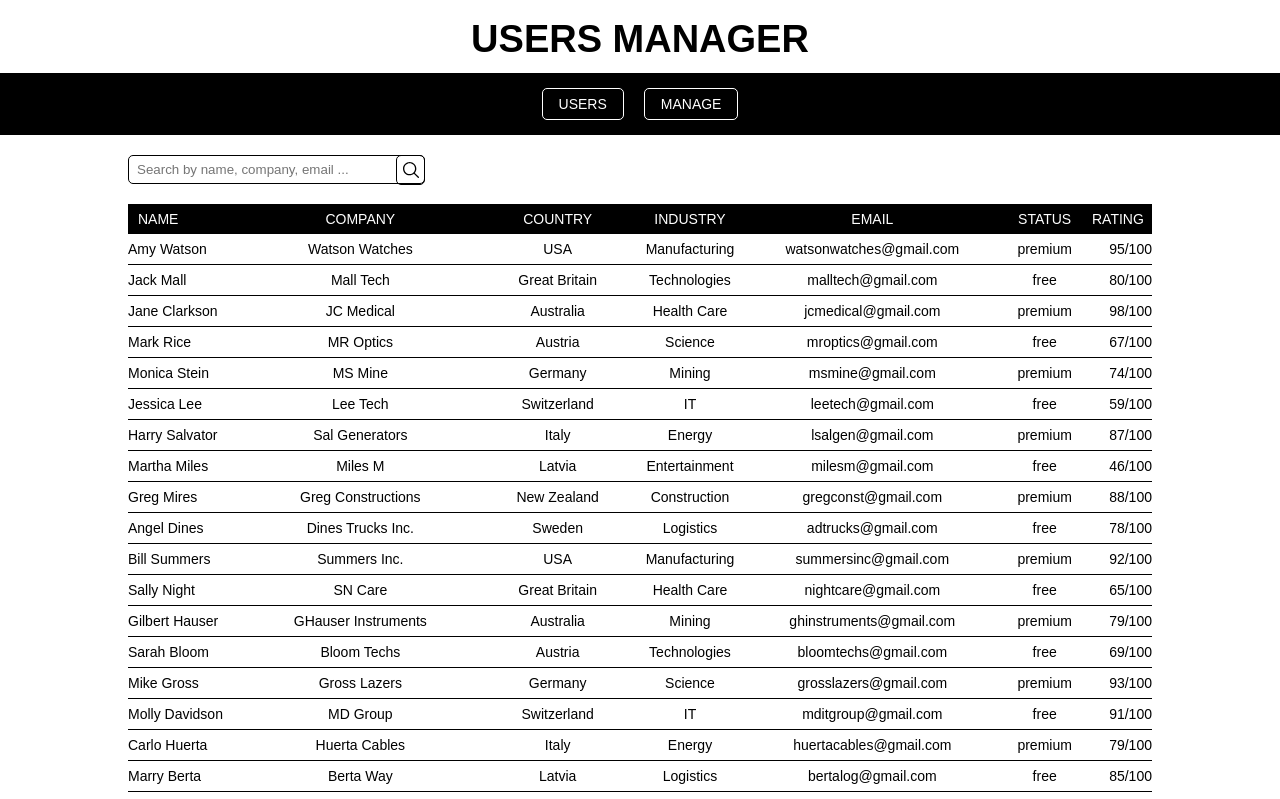
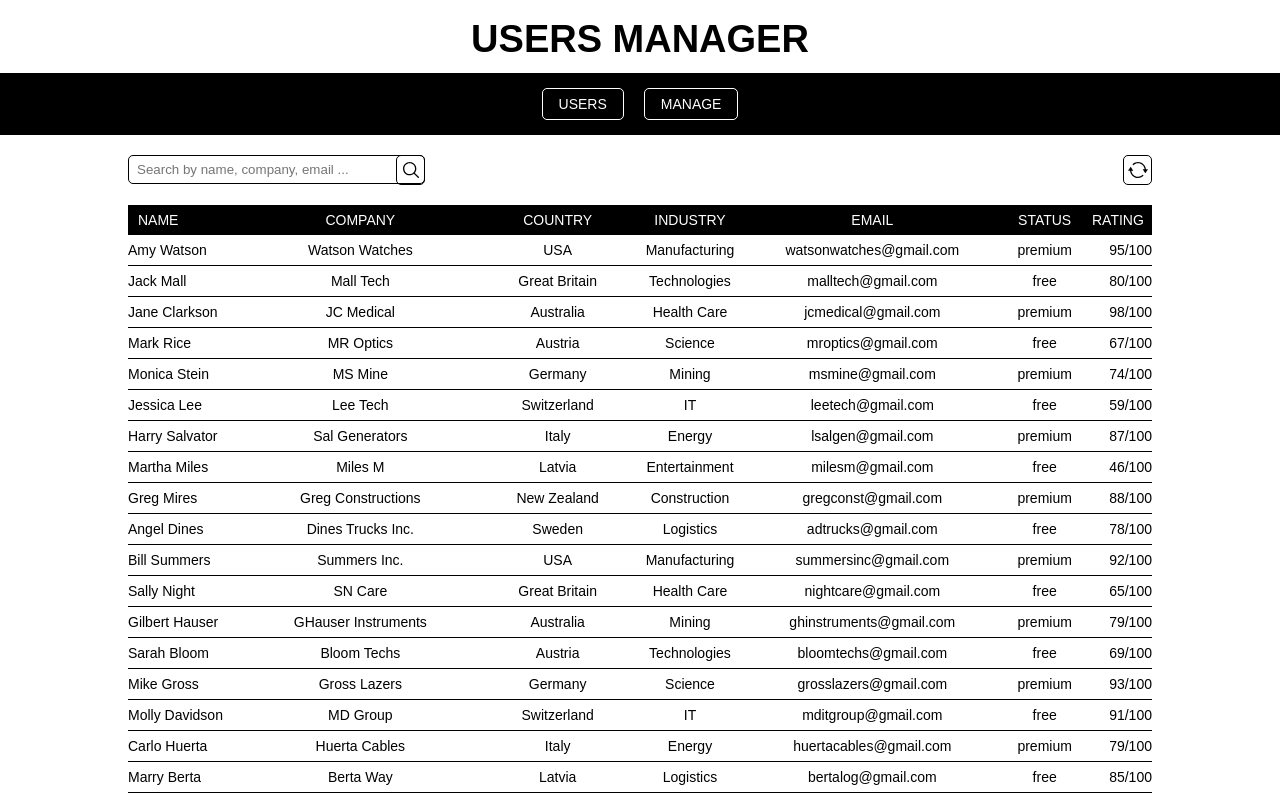
Before and after one commit to PersickWebdev/react-users-manager, a React (Create React App) app: page /users in a window 1280 px wide. Shown: the top 799 px of the page. Built offline with nearby package versions, Linux system fonts and the light colour scheme; data requests are answered from the project's data file.

Commit message:
feature(project): 'useUtils' - 'filterUsers' function added; 'UsersPage' - filtering by name, last name, company name implemented; ''

```diff
--- a/src/components/ControlPanel/ControlPanel.module.scss
+++ b/src/components/ControlPanel/ControlPanel.module.scss
@@ -4,4 +4,32 @@
 
 .control-panel {
   margin-bottom: 20px;
+  display: flex;
+  justify-content: space-between;
+  align-items: center;
+
+  &__icon-box {
+    width: 27px;
+    height: 27.5px;
+    display: flex;
+    justify-content: center;
+    align-items: center;
+    border: 1px solid $black;
+    border-radius: 5px;
+    transition: $transition;
+    cursor: pointer;
+  }
+
+  &__icon-box:hover {
+    background-color: $black;
+  }
+
+  &__icon-box:hover .control-panel__icon-refresh {
+    fill: $white;
+  }
+
+  &__icon-refresh {
+    fill: $black;
+    transition: $transition;
+  }
 }
--- a/src/components/ControlPanel/ControlPanel.tsx
+++ b/src/components/ControlPanel/ControlPanel.tsx
@@ -1,13 +1,20 @@
 import React, { FC } from 'react';
 
-import { Search } from '../../ui';
+import {Icons, Search} from '../../ui';
 
 import styles from './ControlPanel.module.scss';
 import '../../index.scss';
 
-interface IControlPanel {}
+interface IControlPanel {
+    isFilterActive: boolean;
+    setSearchedValue: (state: string) => void;
+}
 
-const ControlPanel: FC<IControlPanel> = ({}: IControlPanel) => {
+const ControlPanel: FC<IControlPanel> = ({ isFilterActive, setSearchedValue }: IControlPanel) => {
+    const refreshHandler = () => {
+        setSearchedValue('');
+    };
+
     return (
         <div className={styles['control-panel']}>
             <Search
@@ -15,7 +22,16 @@ const ControlPanel: FC<IControlPanel> = ({}: IControlPanel) => {
                 name='search'
                 placeholder='Search by name, company, email ...'
                 customStyles={{ width: '300px' }}
+                setSearchedValue={setSearchedValue}
+                isFilterActive={isFilterActive}
             />
+            <div
+                className={styles['control-panel__icon-box']}
+            >
+                {Icons.refresh({
+                    className: `${styles['control-panel__icon-refresh']}`
+                }, refreshHandler)}
+            </div>
         </div>
     );
 };
--- a/src/components/Table/Table.tsx
+++ b/src/components/Table/Table.tsx
@@ -51,12 +51,25 @@ const Table: FC<ITable> = ({ users, tableHeadingData }: ITable) => {
     });
 
     return (
+        <React.Fragment>
+        {users.length
+            ?
             <table className={styles['table']}>
+                <thead>
                     <tr className={styles['table__heading-row']}>
                         {tableHeading}
                     </tr>
+                </thead>
+                <tbody>
                     {tableRows}
+                </tbody>
             </table>
+                :
+                <p>
+                    No results found ...
+                </p>
+        }
+        </React.Fragment>
     );
 };
 
--- a/src/pages/UsersPage/UsersPage.tsx
+++ b/src/pages/UsersPage/UsersPage.tsx
@@ -1,8 +1,11 @@
-import React, { FC } from 'react';
+import React, { FC , useState, useEffect } from 'react';
 import { useSelector } from 'react-redux';
 
 import { Table } from '../../components';
 import { ControlPanel } from '../../components';
+import { useUtils } from '../../utils';
+
+import { IUser } from '../../types';
 
 import styles from './UsersPage.module.scss';
 import '../../index.scss';
@@ -10,16 +13,32 @@ import '../../index.scss';
 interface IUsersPage {}
 
 const UsersPage: FC<IUsersPage> = ({}: IUsersPage) => {
+    const { filterUsers } = useUtils();
     // Todo: find out 'useSelector' typing
     // @ts-ignore
     const { users } = useSelector((state) => state.usersReducer);
+    const [ searchedValue, setSearchedValue ] = useState<string>('');
+    const [ isFilterActive, setIsFilterActive ] = useState<boolean>(false);
+    const [ filteredUsers, setFilteredUsers ] = useState<IUser[]>([]);
+
+    useEffect(() => {
+        if (searchedValue !== '') {
+            setIsFilterActive(true);
+            setFilteredUsers(filterUsers(users, searchedValue));
+        } else {
+            setIsFilterActive(false);
+        }
+    }, [searchedValue]);
 
     return (
         <div className={styles['users-page']}>
             <div className={styles['container']}>
-                <ControlPanel/>
+                <ControlPanel
+                    isFilterActive={isFilterActive}
+                    setSearchedValue={setSearchedValue}
+                />
                 <Table
-                    users={users}
+                    users={isFilterActive ? filteredUsers : users}
                     tableHeadingData={['name', 'company', 'country', 'industry', 'email', 'status', 'rating']}
                 />
             </div>
--- a/src/ui/Icons/Icons.tsx
+++ b/src/ui/Icons/Icons.tsx
@@ -17,4 +17,22 @@ export const Icons = {
             </svg>
         );
     },
+    refresh: (options: {}, handler?: any) => {
+        return (
+            <svg
+                xmlns="http://www.w3.org/2000/svg"
+                viewBox="0 0 30 30"
+                width="20px"
+                height="20px"
+                fill="#000000"
+                onClick={handler ? handler : null}
+                {...options}
+            >
+                <path
+                    d="M 15 3 C 12.031398 3 9.3028202 4.0834384 7.2070312 5.875 A 1.0001 1.0001 0 1 0 8.5058594 7.3945312 C 10.25407 5.9000929 12.516602 5 15 5 C 20.19656 5 24.450989 8.9379267 24.951172 14 L 22 14 L 26 20 L 30 14 L 26.949219 14 C 26.437925 7.8516588 21.277839 3 15 3 z M 4 10 L 0 16 L 3.0507812 16 C 3.562075 22.148341 8.7221607 27 15 27 C 17.968602 27 20.69718 25.916562 22.792969 24.125 A 1.0001 1.0001 0 1 0 21.494141 22.605469 C 19.74593 24.099907 17.483398 25 15 25 C 9.80344 25 5.5490109 21.062074 5.0488281 16 L 8 16 L 4 10 z"
+                    fill="#currentColor"
+                />
+            </svg>
+        );
+    },
 }
--- a/src/ui/Search/Search.tsx
+++ b/src/ui/Search/Search.tsx
@@ -1,4 +1,4 @@
-import React, { FC, useState } from 'react';
+import React, { FC, useEffect, useState } from 'react';
 
 import { Icons } from '../../ui';
 
@@ -9,9 +9,11 @@ interface ISearch {
     name: string;
     placeholder: string;
     customStyles?: any;
+    setSearchedValue: (state: string) => void;
+    isFilterActive: boolean;
 }
 
-const Search: FC<ISearch> = ({ id, name, placeholder, customStyles }: ISearch) => {
+const Search: FC<ISearch> = ({ id, name, placeholder, customStyles, setSearchedValue, isFilterActive }: ISearch) => {
     const [ inputValue, setInputValue ] = useState<string>('');
 
     const onChangeHandler = (event: React.ChangeEvent<HTMLInputElement>) => {
@@ -19,13 +21,17 @@ const Search: FC<ISearch> = ({ id, name, placeholder, customStyles }: ISearch) =
     };
 
     const onIconSearchHandler = () => {
-        console.log('inputValue: ', inputValue);
+        setSearchedValue(inputValue);
     };
 
     const onKeyUpHandler = (event: React.KeyboardEvent<HTMLInputElement>) => {
         if (event.key !== 'Enter') return;
-        console.log('input value: ', inputValue);
+        setSearchedValue(inputValue);
     }
+
+    useEffect(() => {
+        !isFilterActive && setInputValue('');
+    }, [isFilterActive]);
 
     return (
         <div
--- /dev/null
+++ b/src/utils/index.ts
@@ -0,0 +1 @@
+export { useUtils } from './useUtils';
--- /dev/null
+++ b/src/utils/useUtils.ts
@@ -0,0 +1,18 @@
+import { IUser } from '../types';
+
+export const useUtils = () => {
+    const filterUsers = (sourceArray: IUser[], searchOption: string) => {
+        return sourceArray.filter((item: IUser) => {
+            if (item.personal.name.toLowerCase().indexOf(searchOption.toLowerCase()) !== -1
+             || item.personal.lastName.toLowerCase().indexOf(searchOption.toLowerCase()) !== -1
+             || item.company.name.toLowerCase().indexOf(searchOption.toLowerCase()) !== -1)
+            {
+                return item;
+            } else {
+                return
+            }
+        })
+    };
+
+    return { filterUsers };
+}
```
Lines whose indentation alone changed are shown as unchanged.
